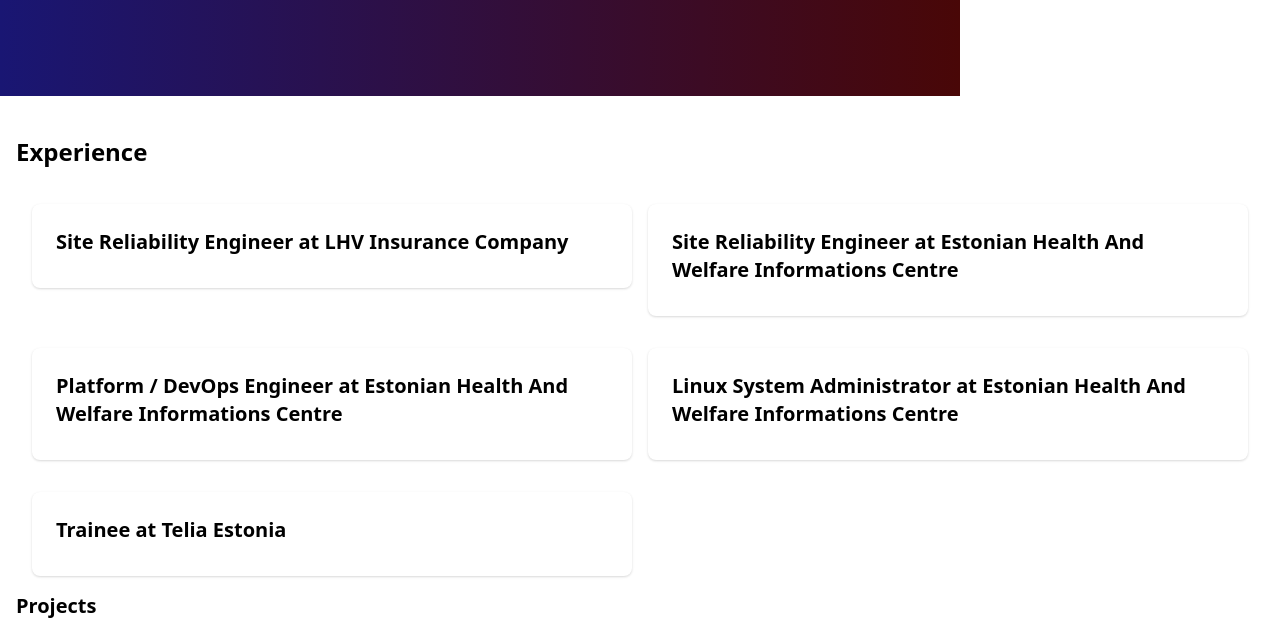
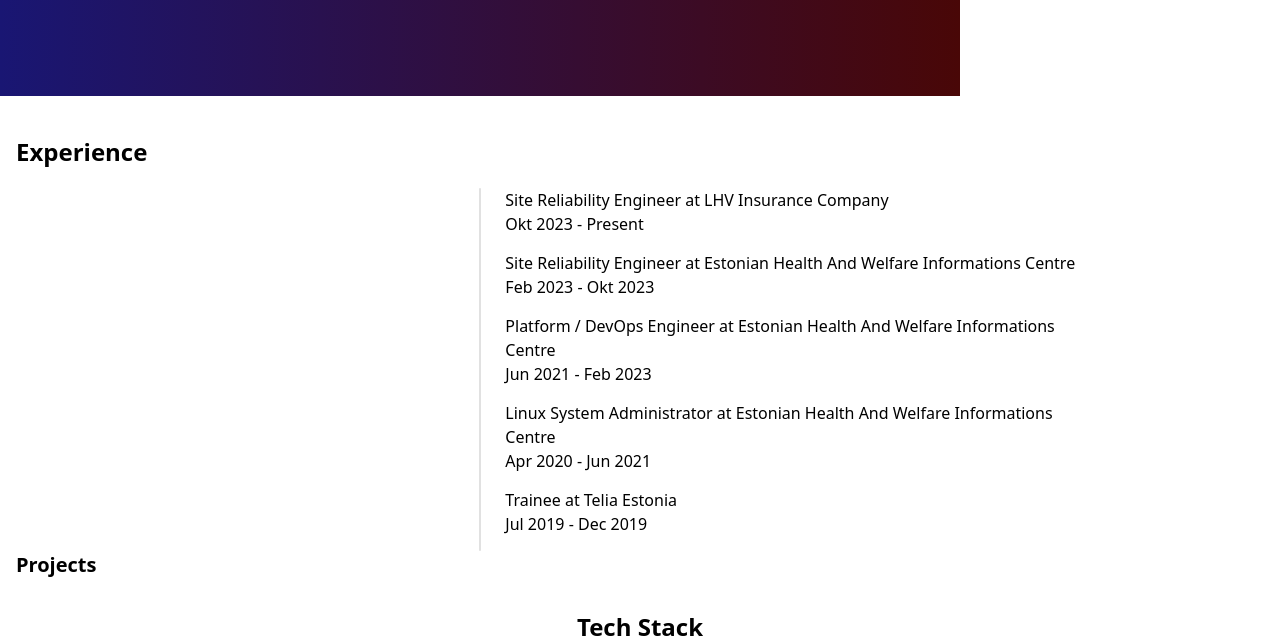
Before and after one commit to KostLinux/Portfolio, a plain HTML site: page index.html in a window 1280 px wide. Shown: the part 760-1400 px from the top of the page. Drawn offline with nearby package versions, Linux system fonts and the light colour scheme; grey boxes are pictures that could not be loaded.

Commit message:
Updates in experience

```diff
--- a/css/main.css
+++ b/css/main.css
@@ -18,3 +18,32 @@
 .navigation-background {
     background: linear-gradient(to right, #17499a, #ba0eca);
 }
+
+.timeline {
+    position: relative;
+    max-width: 2000px;
+    margin: 0 auto;
+    display: grid;
+    grid-template-columns: 1fr 2px 2fr; /* Adjust this line */
+    list-style: none;
+    width: min(60rem, 90%);
+    margin-inline: auto;
+}
+
+
+.timeline::before {
+    content: "";
+    grid-column: 2;
+    grid-row: 1 / span 20;
+    background: rgb(225, 225, 225);
+    border-radius: 1px;
+}
+
+.timeline-item {
+    grid-column: 3; /* Adjust this line */
+    margin-inline: 1.5rem;
+    grid-row: span 2;
+    margin-bottom: 15px;
+    display: grid;
+    grid-template-rows: min-content min-content min-content;
+}
--- a/js/experience.js
+++ b/js/experience.js
@@ -2,23 +2,33 @@
   fetch('../experience.json')
     .then(response => response.json())
     .then(data => {
-    const container = document.getElementById('Experience');
-    const timeline = document.createElement('div');
-    timeline.className = 'flex flex-col md:flex-row md:flex-wrap';
+      const container = document.getElementById('Experience');
+      const timeline = document.createElement('ul');
+      timeline.className = 'timeline';
 
-    data.forEach((item, index) => {
-      const element = document.createElement('div');
-      element.className = `w-full md:w-1/2 my-4 px-4 ${index % 2 === 0 ? 'md:pr-2' : 'md:pl-2'}`;
-      element.setAttribute('x-data', '{ open: false }');
-      element.innerHTML = `
-        <div class="bg-white shadow rounded-lg p-6" @mouseover="open = true" @mouseout="open = false">
-          <h3 class="text-xl font-bold mb-2">${item.title} at ${item.company}</h3>
-          <p x-show="open" class="mb-2 transition duration-500">${item.duration}</p>
-          <p x-show="open" class="transition duration-500">${item.description}</p>
-        </div>
-      `;
-      timeline.appendChild(element);
+      data.forEach((item, index) => {
+        const element = document.createElement('li');
+        element.className = 'timeline-item';
+        element.style = `--accent-color:${item.color}`;
+
+        const date = document.createElement('div');
+        date.className = 'date';
+        date.textContent = item.year;
+        element.appendChild(date);
+
+        const title = document.createElement('div');
+        title.className = 'title';
+        title.textContent = `${item.title} at ${item.company}`;
+        element.appendChild(title);
+
+        const descr = document.createElement('div');
+        descr.className = 'descr';
+        descr.textContent = item.duration;
+        element.appendChild(descr);
+
+        timeline.appendChild(element);
+      });
+
+      container.appendChild(timeline);
     });
-    container.appendChild(timeline);
-  });
 });
```
